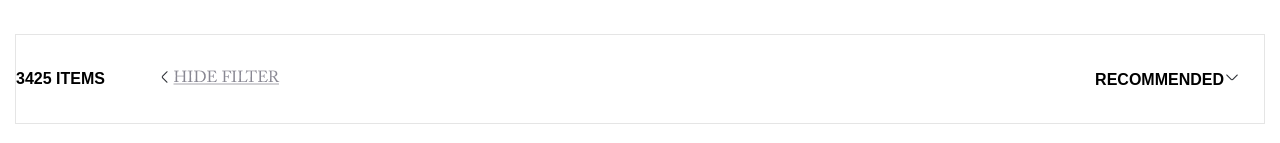
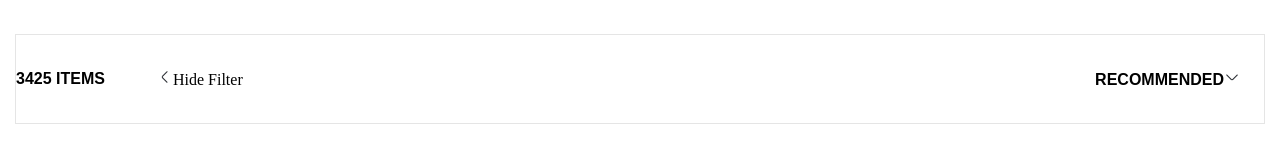
Before and after one commit to Naveennsb14/Appscrip-task-Naveen_Baghel, a Next.js app: page / in a window 1280 px wide. Shown: the part 360-503 px from the top of the page. Built offline with nearby package versions, Linux system fonts and the light colour scheme; no server answers.

Commit message:
added text

```diff
--- a/components/Filter.js
+++ b/components/Filter.js
@@ -16,10 +16,7 @@ const Filter = ({ show, setShow }) => {
             <span className="filter_items">3425 ITEMS</span>
             <div className="filter_text" onClick={() => setShow(!show)}>
               <Image src={Arrow} />
-              <Image
-                src={show ? HideFilter : Showfilter}
-
-              />
+              <span>{show?"Hide Filter":"show Filter"}</span>
             </div>
           </div>
           <div className="recommend_section" onClick={() => setModal(!modal)}>
```
